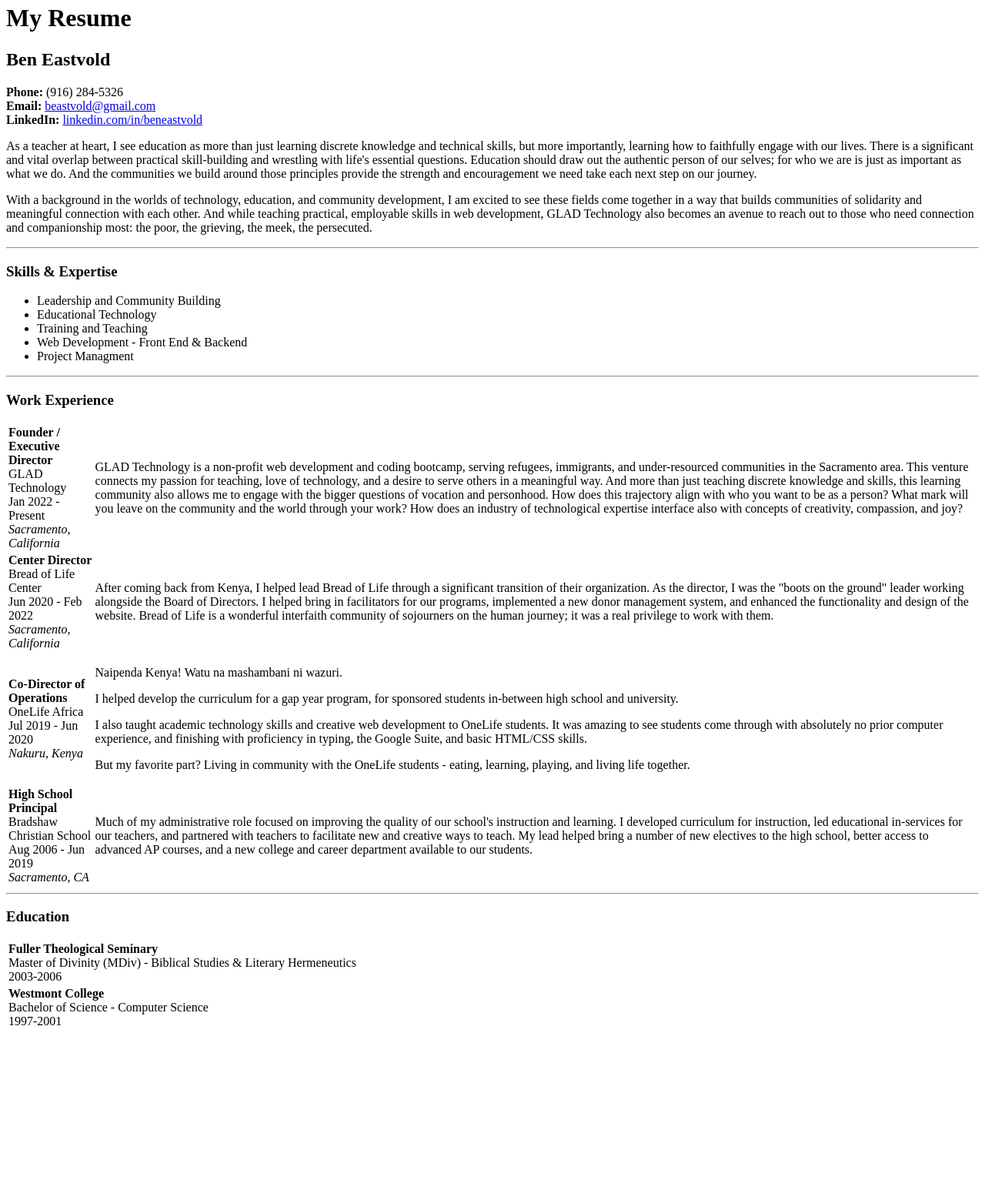
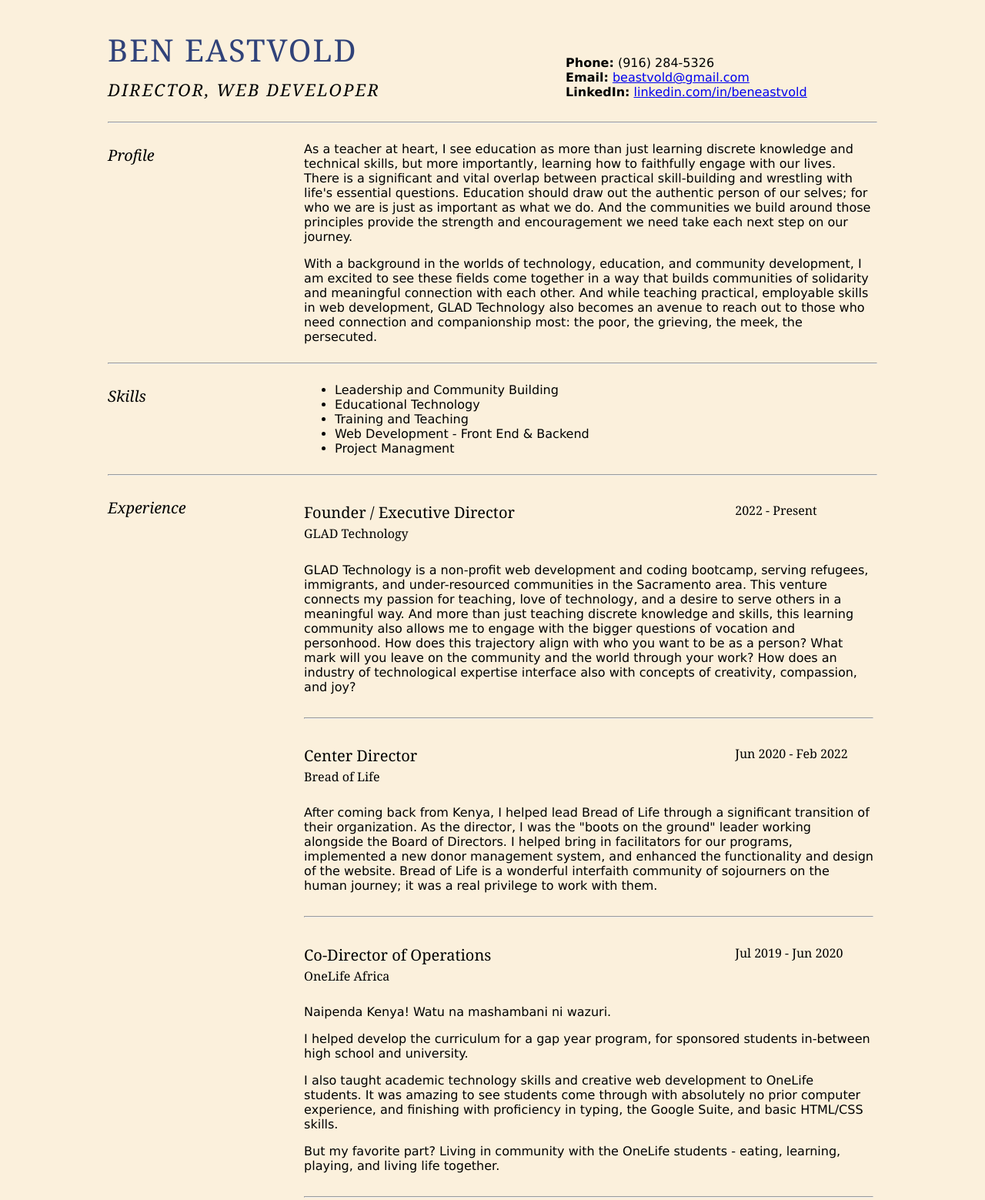
Before and after one commit to beastvold/beneastvold.dev, a plain HTML site: page index.html in a window 1280 px wide. Shown: the part 16-1575 px from the top of the page at 77% size. Before the commit the page ends 1363 px from the top, so only its background shows below. Drawn offline with Linux system fonts and the light colour scheme.

Commit message:
Added CSS styling to resume

```diff
--- a/index.html
+++ b/index.html
@@ -7,27 +7,44 @@
     <meta charset="UTF-8">
     <meta http-equiv="X-UA-Compatible" content="IE=edge">
     <meta name="viewport" content="width=device-width, initial-scale=1.0">
-    <title>Document</title>
+    <link rel="stylesheet" type="text/css" href="styles.css">
+    <title>Ben's Resume</title>
 </head>
 <body>
-    <h1>My Resume</h1>
-    <h2>Ben Eastvold</h2>
-
-    <section id="contact-info">
+    <!---------------- HEADING ----------------->
+    <section id="heading">
+        <div id="heading-left">
+            <h1>Ben Eastvold</h1>
+            <h2 id="job-title">Director, Web Developer</h2>
+        </div>
+        <div id="heading-right">
             <b>Phone:</b> (916) 284-5326<br>
             <b>Email:</b> <a href="mailto:beastvold@gmail.com">beastvold@gmail.com</a><br>
             <b>LinkedIn:</b> <a href="https://linkedin.com/in/beneastvold">linkedin.com/in/beneastvold</a><br>
-    </section>
-
-    <section id="personal-bio">
-        <p>As a teacher at heart, I see education as more than just learning discrete knowledge and technical skills, but more importantly, learning how to faithfully engage with our lives. There is a significant and vital overlap between practical skill-building and wrestling with life's essential questions. Education should draw out the authentic person of our selves; for who we are is just as important as what we do. And the communities we build around those principles provide the strength and encouragement we need take each next step on our journey.</p>
-        <p>With a background in the worlds of technology, education, and community development, I am excited to see these fields come together in a way that builds communities of solidarity and meaningful connection with each other. And while teaching practical, employable skills in web development, GLAD Technology also becomes an avenue to reach out to those who need connection and companionship most: the poor, the grieving, the meek, the persecuted.</p>
+        </div>
     </section>
 
     <hr>
 
+    <!---------------- PROFILE ----------------->
+    <section id="profile">
+        <div class="subheadings-left">
+            <h3>Profile</h3>
+        </div>
+        <div class="subheadings-right">
+            <p>As a teacher at heart, I see education as more than just learning discrete knowledge and technical skills, but more importantly, learning how to faithfully engage with our lives. There is a significant and vital overlap between practical skill-building and wrestling with life's essential questions. Education should draw out the authentic person of our selves; for who we are is just as important as what we do. And the communities we build around those principles provide the strength and encouragement we need take each next step on our journey.</p>
+            <p>With a background in the worlds of technology, education, and community development, I am excited to see these fields come together in a way that builds communities of solidarity and meaningful connection with each other. And while teaching practical, employable skills in web development, GLAD Technology also becomes an avenue to reach out to those who need connection and companionship most: the poor, the grieving, the meek, the persecuted.</p>
+        </div>
+    </section>
+
+    <hr>
+
+    <!---------------- SKILLS ----------------->
     <section id="skills">
-        <h3>Skills & Expertise</h3>
+        <div class="subheadings-left">
+            <h3>Skills</h3>
+        </div>
+        <div class="subheadings-right">
             <ul>
                 <li>Leadership and Community Building</li>
                 <li>Educational Technology</li>
@@ -35,67 +52,84 @@
                 <li>Web Development - Front End & Backend</li>
                 <li>Project Managment</li>
             </ul>
+        </div>
     </section>
 
     <hr>
 
+    <!---------------- WORK EXPERIEBNCE ----------------->
     <section id="experience">
-        <h3>Work Experience</h3>
-        <table id="job-data">
-            <tr>
-                <td>
-                    <b>Founder / Executive Director</b><br>
-                    GLAD Technology<br>
-                    Jan 2022 - Present<br>
-                    <i>Sacramento, California</i><br>
-                </td>
-                <td>
+        <div class="subheadings-left">
+            <h3>Experience</h3>
+        </div>
+        <div class="subheadings-right">
+            <article class="work-item">
+                <div class="work-left">
+                    <h4>Founder / Executive Director</h4>
+                    <h5>GLAD Technology</h5>
+                </div>
+                <div class="work-right">
+                    <h5>2022 - Present</h5>
+                </div>
+                <p>
                     GLAD Technology is a non-profit web development and coding bootcamp, serving refugees, immigrants, and under-resourced communities in the Sacramento area. This venture connects my passion for teaching, love of technology, and a desire to serve others in a meaningful way. And more than just teaching discrete knowledge and skills, this learning community also allows me to engage with the bigger questions of vocation and personhood. How does this trajectory align with who you want to be as a person? What mark will you leave on the community and the world through your work? How does an industry of technological expertise interface also with concepts of creativity, compassion, and joy?
-                </td>
-            </tr>
-            <tr>
-                <td>
-                    <b>Center Director</b><br>
-                    Bread of Life Center<br>
-                    Jun 2020 - Feb 2022<br>
-                    <i>Sacramento, California</i><br>
-                </td>
-                <td>
-                    <p>After coming back from Kenya, I helped lead Bread of Life through a significant transition of their organization. As the director, I was the "boots on the ground" leader working alongside the Board of Directors. I helped bring in facilitators for our programs, implemented a new donor management system, and enhanced the functionality and design of the website. Bread of Life is a wonderful interfaith community of sojourners on the human journey; it was a real privilege to work with them.</p>
-                </td>
-            </tr>
-            <tr>
-                <td>
-                    <b>Co-Director of Operations</b><br>
-                    OneLife Africa<br>
-                    Jul 2019 - Jun 2020<br>
-                    <i>Nakuru, Kenya</i><br>
-                </td>
-                <td>
+                </p>
+                <hr>
+            </article>
+
+            <article class="work-item">
+                <div class="work-left">
+                    <h4>Center Director</h4>
+                    <h5>Bread of Life</h5>
+                </div>
+                <div class="work-right">
+                    <h5>Jun 2020 - Feb 2022</h5>
+                </div>
+                <p>
+                    After coming back from Kenya, I helped lead Bread of Life through a significant transition of their organization. As the director, I was the "boots on the ground" leader working alongside the Board of Directors. I helped bring in facilitators for our programs, implemented a new donor management system, and enhanced the functionality and design of the website. Bread of Life is a wonderful interfaith community of sojourners on the human journey; it was a real privilege to work with them.
+                </p>
+                <hr>
+            </article>
+
+            <article class="work-item">
+                <div class="work-left">
+                    <h4>Co-Director of Operations</h4>
+                    <h5>OneLife Africa</h5>
+                </div>
+                <div class="work-right">
+                    <h5>Jul 2019 - Jun 2020</h5>
+                </div>
                 <p>Naipenda Kenya! Watu na mashambani ni wazuri.</p>
                 <p>I helped develop the curriculum for a gap year program, for sponsored students in-between high school and university.
                 <p>I also taught academic technology skills and creative web development to OneLife students. It was amazing to see students come through with absolutely no prior computer experience, and finishing with proficiency in typing, the Google Suite, and basic HTML/CSS skills.</p>
                 <p>But my favorite part? Living in community with the OneLife students - eating, learning, playing, and living life together.</p>
-                </td>
-            </tr>
-            <tr>
-                <td>
-                    <b>High School Principal</b><br>
-                    Bradshaw Christian School<br>
-                    Aug 2006 - Jun 2019<br>
-                    <i>Sacramento, CA</i><br>
-                </td>
-                <td>
-                    <p>Much of my administrative role focused on improving the quality of our school's instruction and learning. I developed curriculum for instruction, led educational in-services for our teachers, and partnered with teachers to facilitate new and creative ways to teach. My lead helped bring a number of new electives to the high school, better access to advanced AP courses, and a new college and career department available to our students.</p>
-                </td>
-            </tr>
-        </table>
+                <hr>
+            </article>
+
+            <article class="work-item">
+                <div class="work-left">
+                    <h4>High School Principal / Vice Principal / IT Director</h4>
+                    <h5>Bradshaw Christian School</h5>
+                </div>
+                <div class="work-right">
+                    <h5>Aug 2006 - Jun 2019</h5>
+                </div>
+                <p>
+                    Much of my administrative role focused on improving the quality of our school's instruction and learning. I developed curriculum for instruction, led educational in-services for our teachers, and partnered with teachers to facilitate new and creative ways to teach. My lead helped bring a number of new electives to the high school, better access to advanced AP courses, and a new college and career department available to our students.
+                </p>
+            </article>
+        </div>
     </section>
 
     <hr>
 
+    <!---------------- Education ----------------->
+
     <section id="education">
+        <div class="subheadings-left">
             <h3>Education</h3>
+        </div>
+        <div class="subheadings-right">
             <table>
                 <tr>
                     <td>
@@ -112,6 +146,7 @@
                     </td>
                 </tr>
             </table>
+        </div>
     </section>
 </body>
 </html>
--- /dev/null
+++ b/styles.css
@@ -0,0 +1,112 @@
+/**************************************************************
+    SITE WIDE
+**************************************************************/
+
+body {
+    font-family:'Lucida Sans', 'Lucida Sans Regular', 'Lucida Grande', 'Lucida Sans Unicode', Geneva, Verdana, sans-serif;
+    font-weight: 200;
+    background-color: rgb(251, 240, 220);
+    max-width: 1000px;
+    margin: auto;
+    padding: 20px;
+}
+
+h1, h2, h3, h4, h5, h6 {
+    font-family: Georgia, 'Times New Roman', Times, serif;
+    font-weight: 300;
+}
+
+h1 {
+    font-size: 40px;
+    text-transform: uppercase;
+    letter-spacing: 2px;
+    color: rgb(48, 66, 121);
+}
+
+h2 {
+    font-size: 22px;
+    font-style: italic;
+    text-transform: uppercase;
+    letter-spacing: 2px;
+}
+
+h3 {
+    font-size: 20px;
+    font-style: italic;
+}
+
+h4 {
+    font-size: 20px;
+}
+
+h5 {
+    font-size: 16px;
+}
+
+/**************************************************************
+    HEADING
+**************************************************************/
+
+#heading-left {
+    display: inline-block;
+    width: 59%;
+}
+
+#heading-right {
+    display: inline-block;
+    width: 39%;
+}
+
+#job-title {
+    margin-top: -24px;
+}
+
+/**************************************************************
+    SUB-HEADINGS
+**************************************************************/
+
+.subheadings-left {
+    display: inline-block;
+    vertical-align: top;
+    width: 25%;
+}
+
+.subheadings-right {
+    display: inline-block;
+    width: 74%;
+}
+
+/**************************************************************
+    WORK EXPERIENCE
+**************************************************************/
+
+.work-left {
+    display: inline-block;
+    vertical-align: top;
+    width: 75%;
+}
+
+.work-left h5 {
+    margin-top: -24px;
+}
+
+.work-right {
+    display: inline-block;
+    width: 24%;
+}
+
+.work-item p {
+    margin-top: 0px;
+}
+
+.work-item hr {
+    margin-top: 30px;
+}
+
+/**************************************************************
+    EDUCATION
+**************************************************************/
+
+#education td {
+    padding-top: 20px;
+}
```
Also changed, not shown: html-only-resume.html (added, +120 -0 lines). Lines whose indentation alone changed are shown as unchanged.
